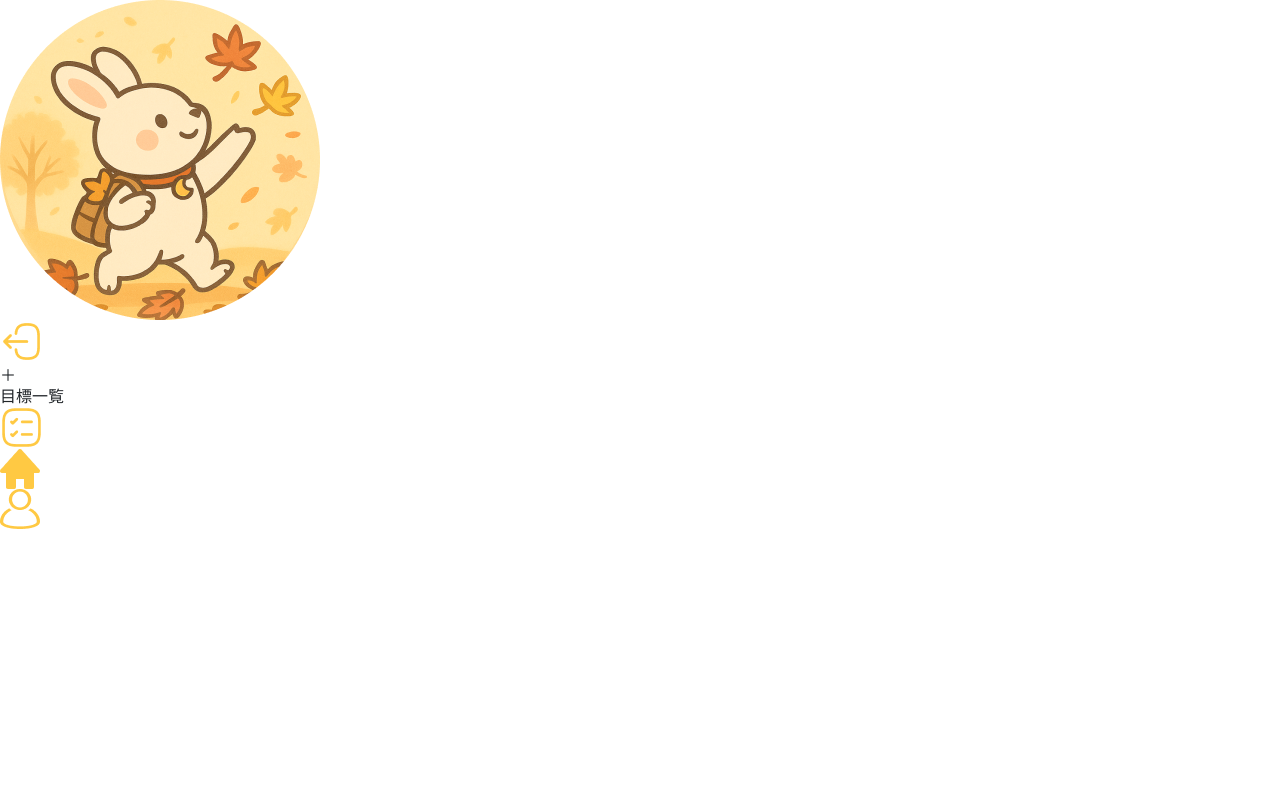
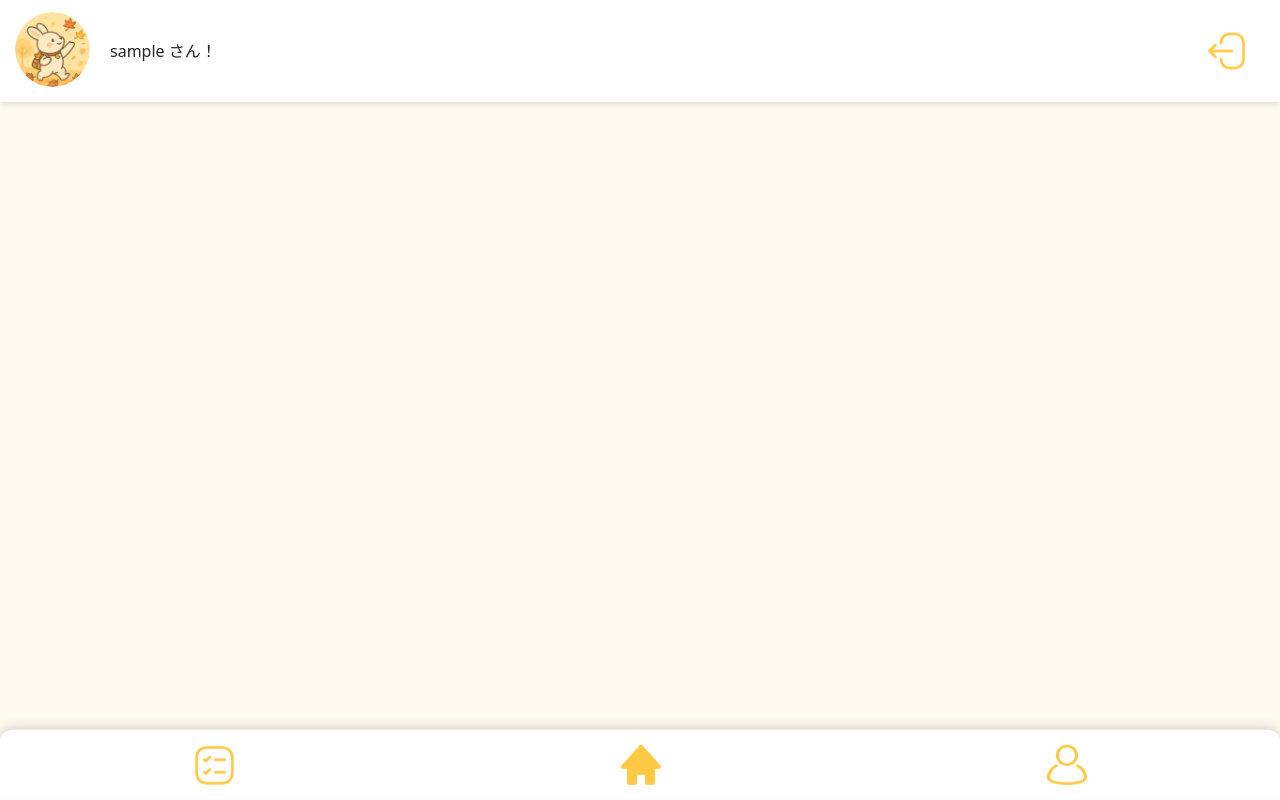
Before and after one commit to 2025-Autumn-RareTECH-Team-B/app, a Django app: page /goals/ in a window 1280 px wide. Run offline with Django 5.2, Linux system fonts and the light colour scheme; the visitor is signed in with stand-in values (Sample User, id 1); data that the repository does not hold is empty; some libraries are stand-ins or nearby versions; some web fonts are replaced.

Commit message:
add:profile_edit.css profile_edit.html base-loggedin.css base-loggedin.html color.css base.htmlを作成、編集しました。

```diff
--- /dev/null
+++ b/static/css/base-loggedin.css
@@ -0,0 +1,119 @@
+.profile-header-area {
+    background: var(--white);
+    flex-shrink: 0; /* ヘッダーは縮まない・固定位置 */
+}
+
+.header-content {
+    position: fixed;       /* ← ここを fixed にする */
+    top: 0;                /* 画面最上部に固定 */
+    left: 0;
+    width: 100%;
+    z-index: 2000;         /* 他のUIより前面へ */
+    display: flex;
+    align-items: center;
+    justify-content: left;
+    background: var(--white);
+    box-sizing: border-box;
+    box-shadow: 0 2px 6px rgba(0,0,0,0.12);
+}
+
+
+.profile-header-icon {
+    width: 75px;
+    height: 75px;
+    border-radius: 50%;
+    object-fit: cover;
+    margin: 12px 20px 15px 15px;
+}
+
+.header-text p {
+    margin: 0;
+    font-size: 15px;
+    font-weight: 500;
+    text-align: left;
+    color: var(--brown);
+    line-height: 1.2;
+}
+
+.logout-button {
+    position: absolute;
+    right: 22px;
+    top: 50%;
+    transform: translateY(-50%);
+}
+
+.logout-button img {
+    width: 43px;
+    height: 43px;
+    margin: 0 10px;
+}
+
+
+/* 画面全体を上下で分割する */
+body {
+    min-height: 100vh; /* 画面全体 = 100% */
+    background: var(--lightorange);
+    display: flex;
+    flex-direction: column; /* 縦並び */
+    /* overflow: hidden; /* 画面全体のスクロール禁止 */
+}
+
+.page-content {
+    flex: 1;
+    overflow-y: auto;
+    padding-top: 113px;   /* ← これを追加！ヘッダーの高さぶん */
+    padding-bottom: 78px; /* フッターは既にOK */
+}
+
+
+
+/* ===== フッター固定 ===== */
+footer {
+    position: sticky;
+    top: calc(100vh - 70px); /* ← 画面底に配置（高さ70pxの場合） */
+    width: 100%;
+    height: 70px; /* ← あなたの環境で測ったサイズのままでOK */
+    background: var(--white);
+    border-radius: 12px 12px 0 0;
+    box-shadow: 0 -4px 10px rgba(0, 0, 0, 0.12);
+    display: flex;
+    justify-content: space-around;
+    align-items: center;
+    z-index: 1000;
+    flex-shrink: 0; /* フッターも縮まない・固定位置 */
+}
+
+
+
+@media (max-height: 800px) {
+.signup-card {
+    transform: scale(0.9);
+}
+}
+
+@media (max-height: 700px) {
+.signup-card {
+    transform: scale(0.85);
+}
+}
+
+@media (max-height: 600px) {
+.signup-card {
+    transform: scale(0.8);
+}
+}
+
+/* ===== スマホ対応 ===== */
+@media (max-width: 480px) {
+.signup-card {
+    max-width: 90%;
+    padding: 30px 20px;
+}
+.signup-title {
+    font-size: 20px;
+}
+.signup-button, .cancel-button {
+    font-size: 16px;
+    padding: 12px;
+}
+}
--- a/static/css/color.css
+++ b/static/css/color.css
@@ -6,6 +6,7 @@
     --brown: #564533;
     --lightbrown: #BB9164;
     --orange: #FFC943;
+    --lightorange: rgba(255, 201, 67, 0.08);
     --green: #2A9D8F;
     --gray: #808080;
     --lightgray: #B4B8C0;
--- a/templates/base/base-loggedin.html
+++ b/templates/base/base-loggedin.html
@@ -1,30 +1,39 @@
 {% extends "base/base.html" %}
 {% load static %}
+
 {% block css %}
     <!-- Bootstrap（CSS） -->
     <link
         href="https://cdn.jsdelivr.net/npm/bootstrap@5.3.2/dist/css/bootstrap.min.css"
         rel="stylesheet"
         integrity="sha384-T3c6CoIi6uLrA9TneNEoa7RxnatzjcDSCmG1MXxSR1GAsXEV/Dwwykc2MPK8M2HN"
-        crossorigin="anonymous"
-    >
-    <!-- ページ固有のCSS -->
-    {% block extra_css %}{% endblock %}
+        crossorigin="anonymous" >
+
+        <!-- ログイン後の共通レイアウトCSS（これが抜けてた） -->
+    <link rel="stylesheet" href="{% static 'css/base-loggedin.css' %}">
+
+<!-- ページ固有のCSS -->
+{% block extra_css %}{% endblock %}
 {% endblock %}
+
 {% block content%}
 <!-- ===== Header ===== -->
-<header>
-    <!-- 季節画像（views.py から渡された current_month 使用） -->
-    <img src="{% static season_image %}" alt="季節画像"
-    >
+<header class="profile-header-area">
+    <div class="header-content">
+        <img src="{% static season_image %}" alt="季節画像" class="profile-header-icon">
 
-    <!-- ログアウトボタン（右上固定） -->
-    <a href="{% url 'logout' %}">
-        <img src="{% static 'img/logout.png' %}"
-            alt="Logout"
-        >
-    </a>
+        <p><span>{{ user.user_name|default:user.username }}</span> さん！</p>
+
+        <p>{{ message }}</p>
+
+        <button type="button" data-bs-toggle="modal" data-bs-target="#logoutModal" class="logout-button">
+
+        <img src="{% static 'img/logout.png' %}"  alt="Logout" >
+
+        </button>
+    </div>
 </header>
+
 
 <!-- ===== Main Content ===== -->
 
--- a/templates/base/base.html
+++ b/templates/base/base.html
@@ -16,12 +16,13 @@
         <link href="https://fonts.googleapis.com/css2?family=ABeeZee&family=Beau+Rivage&family=Playfair+Display:ital@1&display=swap" rel="stylesheet">
 
         <!-- Favicon -->
-        <link rel="icon" href="{% static 'img/favicon.png' %}" type="image/png">
-        <link rel="apple-touch-icon" href="{% static 'img/favicon.png' %}">
+        <link rel="icon" href="{% static 'img/favicon1.png' %}" type="image/png">
+        <link rel="apple-touch-icon" href="{% static 'img/favicon1.png' %}">
 
         <!------- CSSリンク ---->
         <link rel="stylesheet" href="{% static 'css/color.css' %}">
         <link rel="stylesheet" href="{% static 'css/base.css' %}">
+        <link rel="stylesheet" href="{% static 'css/base-loggedin.css' %}">
 
         {% block css %}
         {% endblock %}
```
Also changed, not shown: app/accounts/static/accounts/css/profile_edit.css (added, +88 -0 lines), app/accounts/templates/accounts/profile_edit.html (+10 -0 lines).
